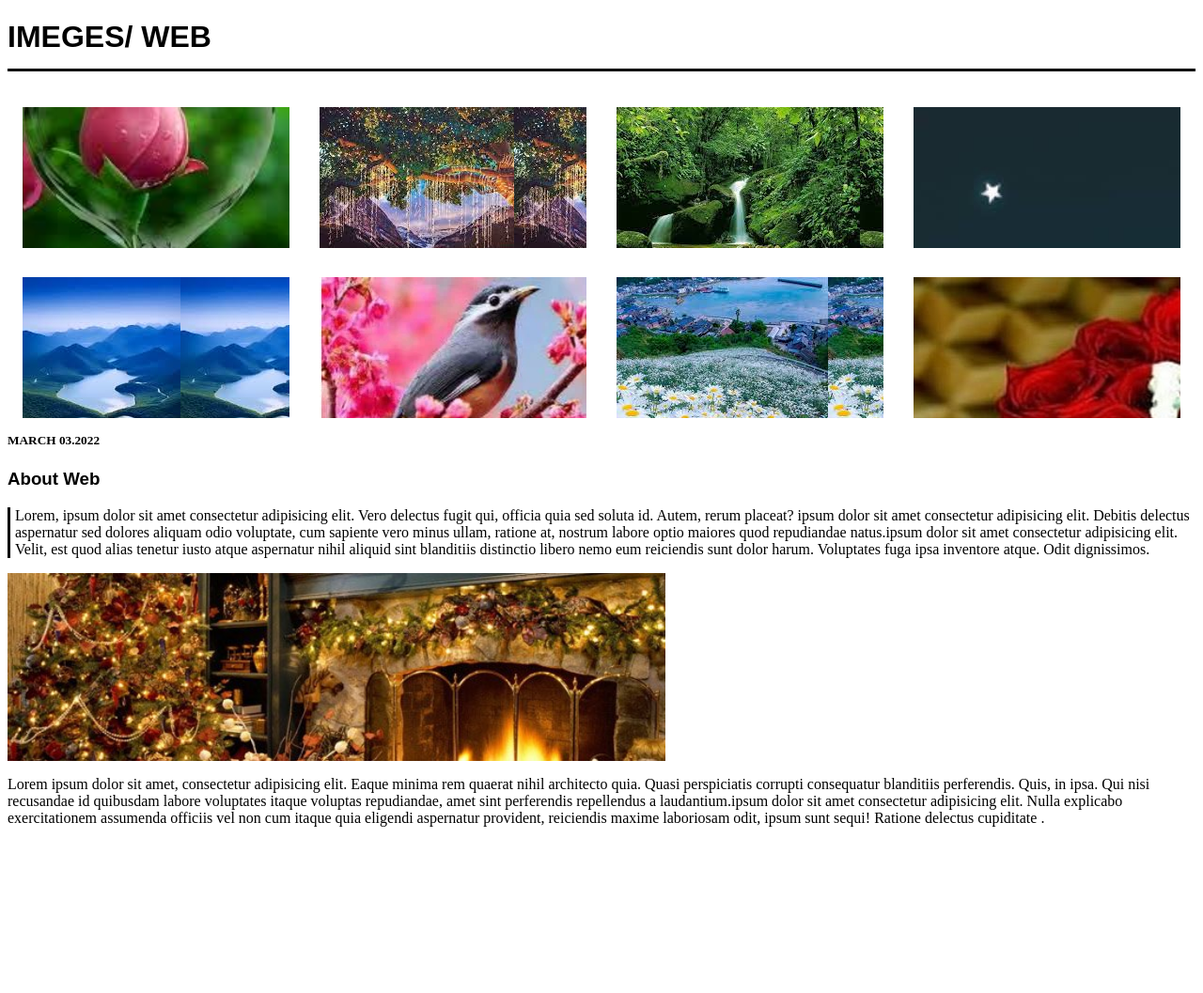
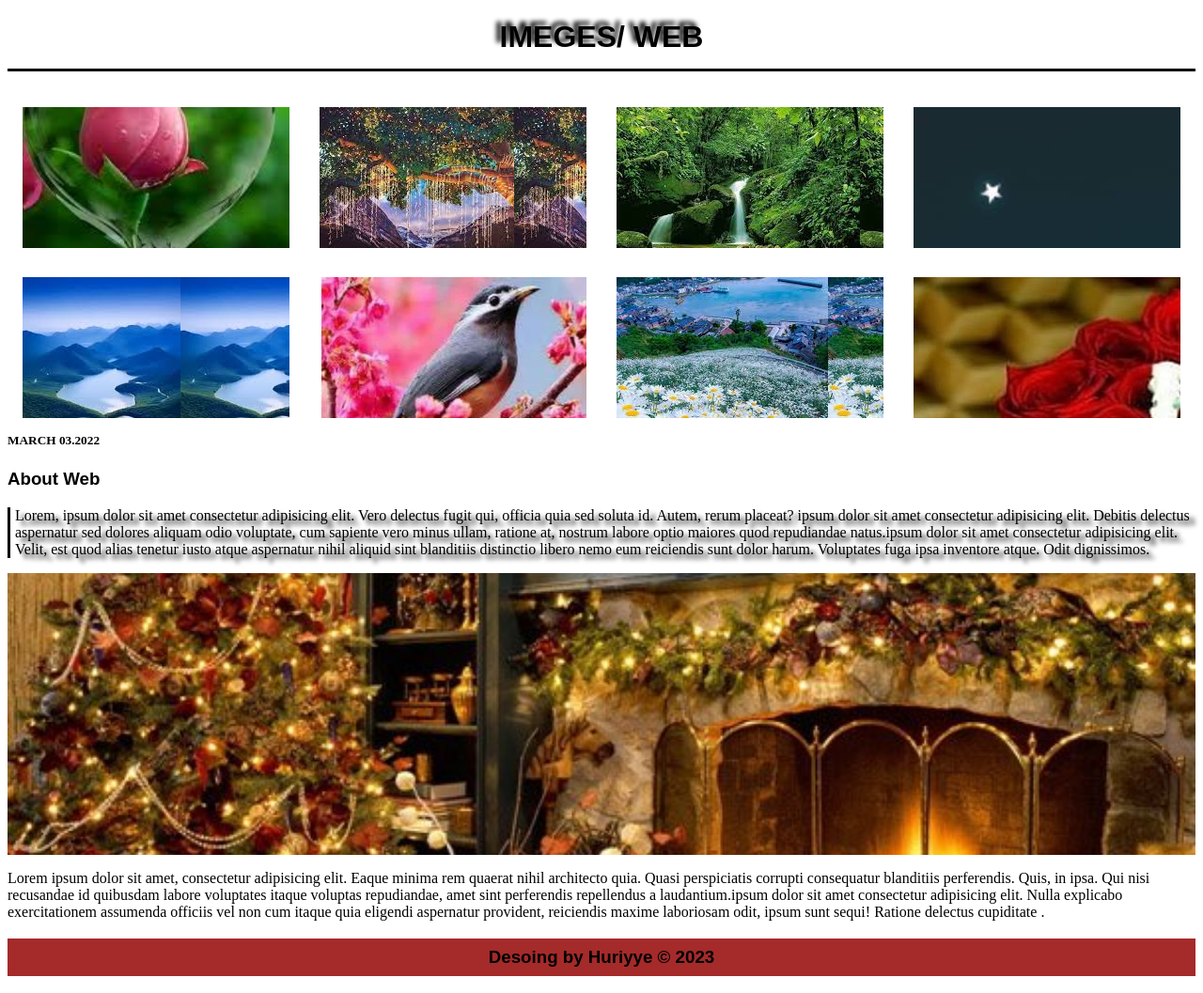
Before and after one commit to huriyya/ev-tapsirigi, a plain HTML site: page index.html in a window 1280 px wide. Shown: the whole page at 94% size. Before the commit the page ends 896 px from the top, so only its background shows below. Drawn offline with Linux system fonts and the light colour scheme.

Commit message:
elave edildi

```diff
--- a/index.html
+++ b/index.html
@@ -9,6 +9,9 @@
             font-family: Arial, Helvetica, sans-serif;
             border-bottom: solid;
             padding-bottom: 15px;
+            text-align: center;
+            text-shadow: -5px -5px 5px;
+
         }
         h3{
             font-family: Arial, Helvetica, sans-serif;
@@ -19,6 +22,7 @@
             width: 22.5%;
             background: url(lale.jpeg) center/cover;
             margin: 1.25%;
+
         }
         .imig2{
             background: url(menzere.jpeg);
@@ -44,14 +48,23 @@
         }
         .hee{
             background: url(saxta.jpg) center/cover;
-            width: 700px;
-            height: 200px;
+            width: 100%;
+            height: 300px;
             background-attachment: fixed;
         }
         .lorem{
             border-left: solid 3px;
             padding-left: 5px;
+            text-shadow: 6px 5px 5px;
         }
+        .copy{
+            text-align: center;
+            line-height: 40px;
+            background-color: brown;
+        }
+
+
+
     </style>
 </head>
 <body>
@@ -70,5 +83,6 @@
     <div class="hee"></div>
     <p>Lorem ipsum dolor sit amet, consectetur adipisicing elit. Eaque minima rem quaerat nihil architecto quia. Quasi perspiciatis corrupti consequatur blanditiis perferendis. Quis, in ipsa. Qui nisi recusandae id quibusdam labore voluptates itaque voluptas repudiandae, amet sint perferendis repellendus a laudantium.ipsum dolor sit amet consectetur adipisicing elit. Nulla explicabo exercitationem assumenda officiis vel non cum itaque quia eligendi aspernatur provident, reiciendis maxime laboriosam odit, ipsum sunt sequi! Ratione delectus cupiditate .</p>
     <div class="hr"></div>
+    <h3 class="copy">Desoing by Huriyye &copy; 2023</h3>
 </body>
 </html>
```
